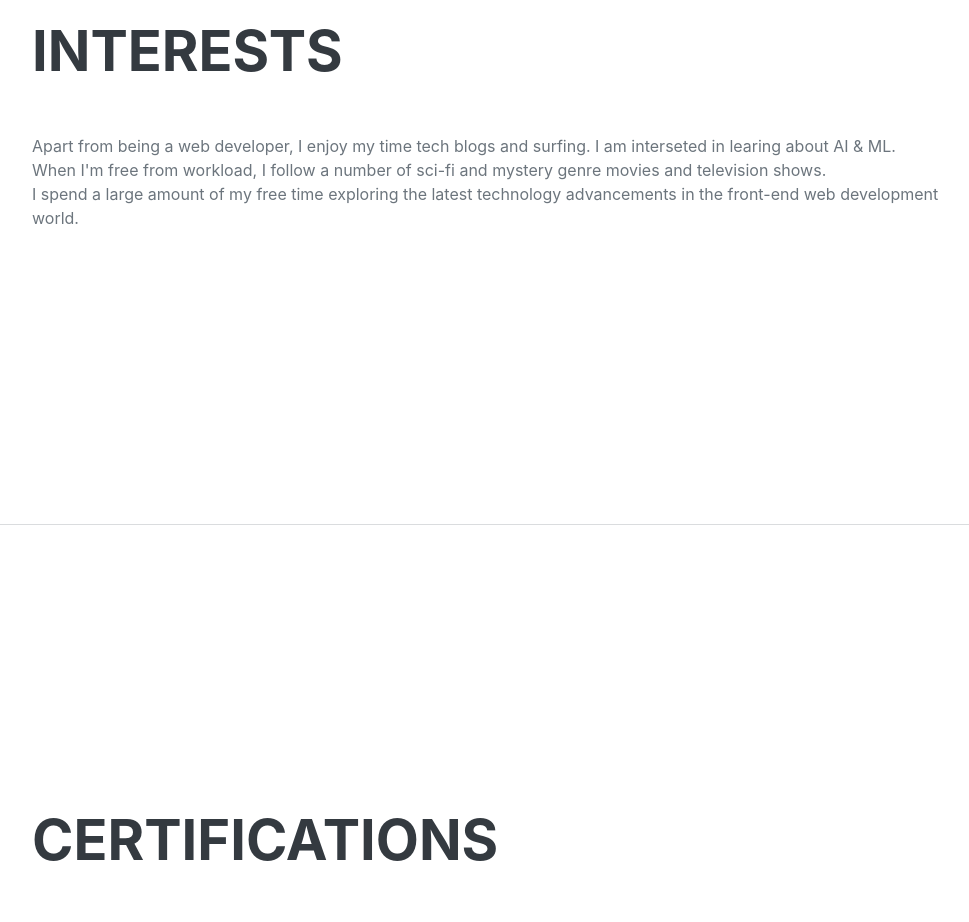
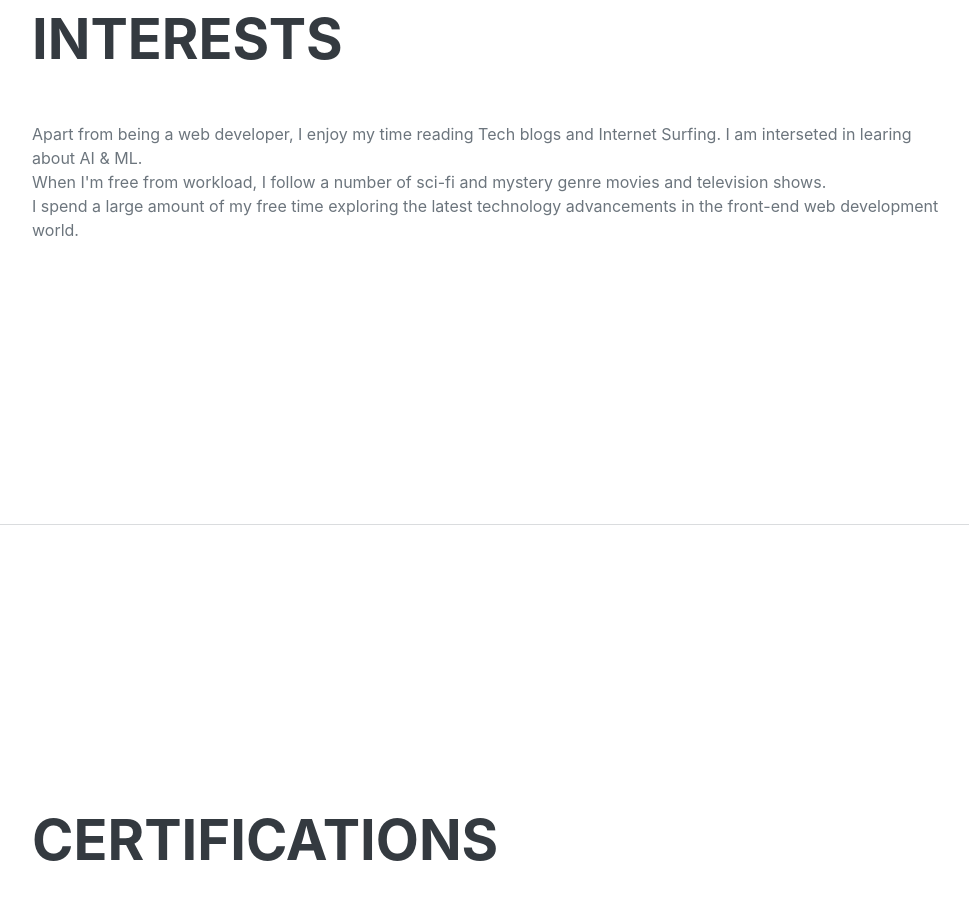
Before and after one commit to purnendu2201/PurnenduKumar_Portfolio, a plain HTML site: page index.html in a window 1280 px wide. Shown: the part 3480-4402 px from the top of the page, without its empty margins (288-1257 px from the left). Drawn offline with nearby package versions, Linux system fonts and the light colour scheme; a web font is replaced by a local one.

Commit message:
Update index.html

```diff
--- a/index.html
+++ b/index.html
@@ -185,7 +185,7 @@
             <section class="resume-section" id="interests">
                 <div class="resume-section-content">
                     <h2 class="mb-5">Interests</h2>
-                    <p class="mb-0">Apart from being a web developer, I enjoy my time tech blogs and surfing. I am interseted in learing about AI & ML.<br>
+                    <p class="mb-0">Apart from being a web developer, I enjoy my time reading Tech blogs and Internet Surfing. I am interseted in learing about AI & ML.<br>
                     When I'm free from workload, I follow a number of sci-fi and mystery genre movies and television shows.<br>
                         I spend a large amount of my free time exploring the latest technology advancements in the front-end web development world.</p>
                 </div>
```
